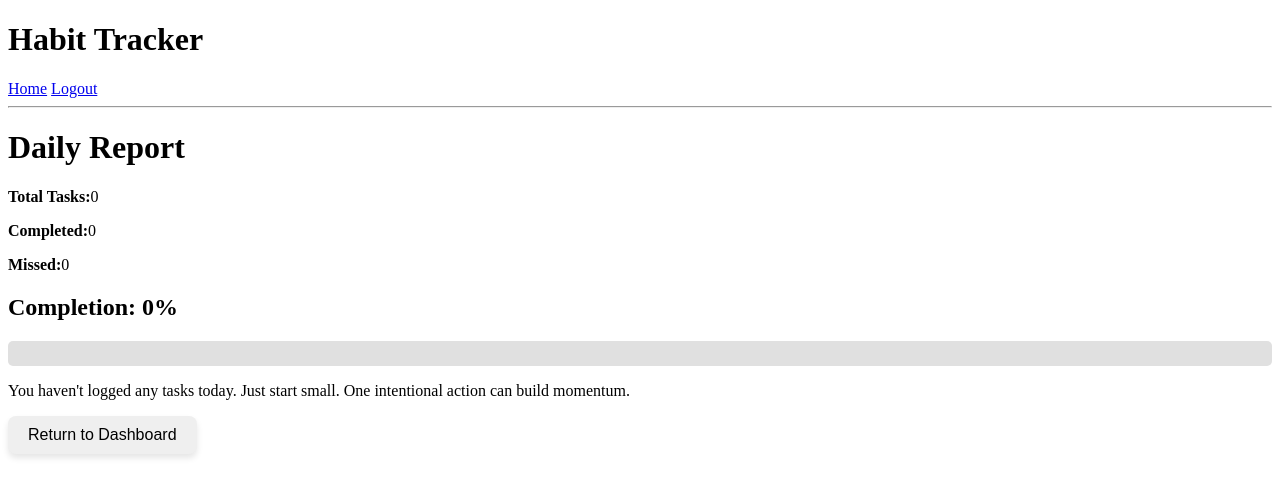
After one commit to Sebilat/habit-tracker, a Django app: page /daily-report/ in a window 1280 px wide. The commit adds this page. Shown: the top 497 px of the page. Run offline with Django 5.2, Linux system fonts and the light colour scheme; a user stored in the database is signed in; data comes from the database, SQL or seed files in the repository; both versions use the stored data as it was after the commit.

Commit message:
Day 11: Add Daily Report & Progress Bar: task completion, progress bar, feedback messages

```diff
--- a/tracker/static/tracker/script.js
+++ b/tracker/static/tracker/script.js
@@ -77,9 +77,55 @@ const playlistCategories = {
 
 
 document.addEventListener("DOMContentLoaded", () => {
+
+    // -----Mood Environment Logic-----
     const globalBtn = document.getElementById("mood-env-btn");
     const moodEnvContainer = document.getElementById("mood-env-container");
-document.getElementById("mood-env-container").style.display = "none";
+
+    // -----Daily Report Page-----
+    const reportBtn = document.getElementById("daily-report-btn");
+    const returnBtn = document.getElementById("return-dashboard-btn");
+    const mainContent = document.getElementById("main-dashboard-content");
+
+    if (reportBtn) {
+        reportBtn.addEventListener("click", () => {
+            // Hide dashboard
+            mainContent.style.display = "none";
+
+            // Navigate to daily_report page
+            window.location.href = "/daily-report/";
+        })
+    }
+
+    // Return Back to Dashboard
+    if (returnBtn){
+        returnBtn.addEventListener("click", () => {
+            // Navigate back to your main dashboard page
+            window.location.href = "/dashboard/";
+        });
+    }
+
+
+    // Daily report progress bar
+    const fill = document.getElementById("progress-fill");
+
+    if (fill){
+        const percentage = Number(fill.dataset.percentage || 0);
+
+        let width = 0;
+
+        const interval = setInterval(() => {
+            if (width >= percentage) {
+                clearInterval(interval);
+            } else {
+                width++;
+                fill.style.width = width + "%";
+            }
+        }, 10); // Speed of animation
+    }
+
+    // Hide mood environment container initially
+    document.getElementById("mood-env-container").style.display = "none";
 
 
     if (globalBtn && moodEnvContainer) {
@@ -113,6 +159,7 @@ document.getElementById("mood-env-container").style.display = "none";
                 </div>
             `;
 
+            // Attach Bubble click listeners
             const bubbles = moodEnvContainer.querySelectorAll(".bubble");
             bubbles.forEach(bubble => {
                 bubble.addEventListener("click", () => {
@@ -122,6 +169,7 @@ document.getElementById("mood-env-container").style.display = "none";
                 });
             });
 
+            // Attach dashboard back button listener
             const backBtn = document.getElementById("back-to-dashboard");
 
             backBtn.addEventListener("click", () => {
--- a/tracker/static/tracker/style.css
+++ b/tracker/static/tracker/style.css
@@ -235,3 +235,20 @@ button:hover {
     transform: translateY(-2px);
     box-shadow: 0 6px 8px rgb(244, 235, 235)
 }
+
+/*Progress Bar Logic*/
+.progress-bar {
+    width: 100%;
+    height: 25px;
+    background-color: #e0e0e0;
+    border-radius: 5px;
+    overflow: hidden;
+    margin-bottom: 10px;
+}
+
+.progress-fill {
+    height: 100%;
+    background-color: #4caf50;
+    width: 0;
+    transition: width 0.5s ease;
+}
--- a/tracker/templates/tracker/base.html
+++ b/tracker/templates/tracker/base.html
@@ -32,5 +32,8 @@
     <!--Timer Sound-->
     <audio id="timer-sound" src="{% static 'tracker/ding.mp3' %}" preload="auto"></audio>
 
+    <!--Loading script.js-->
+    <script src="{% static 'tracker/script.js' %}"></script>
+
 </body>
 </html>
--- /dev/null
+++ b/tracker/templates/tracker/daily_report.html
@@ -0,0 +1,34 @@
+{% extends "tracker/base.html" %}
+
+{% block content %}
+
+<div class="daily-report-container">
+    <h1>Daily Report</h1>
+
+    <div class="report-stats">
+        <p><strong>Total Tasks:</strong>{{ total_tasks }}</p>
+        <p><strong>Completed:</strong>{{ completed_tasks }}</p>
+        <p><strong>Missed:</strong>{{ missed_tasks }}</p>
+    </div>
+
+    <div class="progress-section">
+        <h2>Completion: {{ completion_percentage }}%</h2>
+
+        <div class="progress-bar">
+            <div
+                class="progress-fill"
+                id="progress-fill"
+                data-percentage="{{ completion_percentage|default:0}}">
+            </div>
+        </div>
+
+    </div>
+
+    <div class="feedback-message">
+        <p>{{ feedback_message }}</p>
+    </div>
+</div>
+
+<button id="return-dashboard-btn">Return to Dashboard</button>
+
+{% endblock %}
--- a/tracker/templates/tracker/dashboard.html
+++ b/tracker/templates/tracker/dashboard.html
@@ -122,6 +122,10 @@
         <!-- Adding a task button -->
         <button type="submit" name="add_task">Add Task</button>
     </form>
+    <br>
+
+    <!--Daily Report Button-->
+    <button id="daily-report-btn">View Daily Report</button>
 
     {% if profile.selected_category|length > 1 %}
         <form method="GET" action="{% url 'select_goal_category' %}">
--- a/tracker/urls.py
+++ b/tracker/urls.py
@@ -12,6 +12,7 @@ urlpatterns = [
     path("delete-task/<int:task_id>/", views.delete_task, name="delete_task"),
     path("complete-day/", views.complete_day, name="complete_day"),
     path("select-goal-category/", views.select_goal_category, name="select_goal_category"),
+    path("daily-report/", views.daily_report, name="daily_report"),
 
     path("set-goal-category/<str:category>/", views.set_goal_category, name="set_goal_category"),
 ]
--- a/tracker/views.py
+++ b/tracker/views.py
@@ -5,6 +5,7 @@ from django.contrib.auth.decorators import login_required
 from django.utils import timezone
 from django.http import JsonResponse
 from django.views.decorators.http import require_POST
+from django.db.models import QuerySet
 
 from datetime import date, timedelta
 
@@ -138,6 +139,10 @@ def dashboard(request):
     # Get today's date
     today = timezone.now().date()
 
+    # Initialize logs and task_logs to empty QuerySets
+    logs = TaskLog.objects.none()
+    task_logs = TaskLog.objects.none()
+
     # ----Weekly Tracking Data (last 7 days)
     weekly_data = []
 
@@ -171,11 +176,20 @@ def dashboard(request):
 
     for i in range(6, -1, -1): # 6 days ago -> today
         day = today - timedelta(days=i)
+
+        # Assign logs differently based on dashboard style
         if profile and profile.dashboard_style == "goal" and goal_category:
             logs = TaskLog.objects.filter(
                 user=request.user,
                 date=day,
                 task__habit__category__name__iexact=goal_category
+            )
+        else:
+            # For non goal-based work-spaces,inlcude all tasks
+            logs = TaskLog.objects.filter(
+                user=request.user,
+                date=day,
+
             )
 
 
@@ -212,6 +226,11 @@ def dashboard(request):
             user=request.user,
             date=today,
             task__habit__category__name__iexact=goal_category
+        )
+    else:
+        task_logs = TaskLog.objects.filter(
+            user=request.user,
+            date=today
         )
 
     print("ACTIVE CATEGORY:", goal_category)
@@ -365,6 +384,55 @@ def select_goal_category(request):
         "goal_category": request.session.get("goal_category"),
     })
 
+
 def set_goal_category(request, category):
     request.session["goal_category"] = category
     return redirect("dashboard")
+
+
+def daily_report(request):
+    today = timezone.now().date()
+    completion_percentage = 0
+    completed_tasks = 0
+    missed_tasks = 0
+    total_tasks = 0
+    feedback_message = ""
+
+    logs_today = TaskLog.objects.filter(
+        user=request.user,
+        date=today
+    )
+
+    total_tasks = logs_today.count()
+    completed_tasks = logs_today.filter(completed=True).count()
+    missed_tasks = logs_today.filter(completed=False).count()
+
+    # Avoid division by zero
+    if total_tasks > 0:
+        completion_percentage = round((completed_tasks / total_tasks) * 100)
+    else:
+        completion_percentage = 0
+
+    # Add feedback based on completion percentage
+    if total_tasks == 0:
+        feedback_message = "You haven't logged any tasks today. Just start small. One intentional action can build momentum."
+
+    elif completion_percentage >= 80:
+        feedback_message = "Excellent progress today. You're building strong consistency!"
+
+    elif completion_percentage > 0:
+        feedback_message = "Nice work, you made progress today. Reflect on what you were and were not able to achieve and improve tomorrow!"
+
+    else:
+        feedback_message = "Today didn't go as planned. That is okay! Reset, refocus and try again tomorrow!"
+
+    # Display of the total tasks, completed tasks, missed tasks, and completion percentage
+    context = {
+        "total_tasks": total_tasks,
+        "completed_tasks": completed_tasks,
+        "missed_tasks": missed_tasks,
+        "completion_percentage": completion_percentage,
+        "feedback_message": feedback_message,
+    }
+
+    return render(request, "tracker/daily_report.html", context)
```
Also changed, not shown: db.sqlite3.
